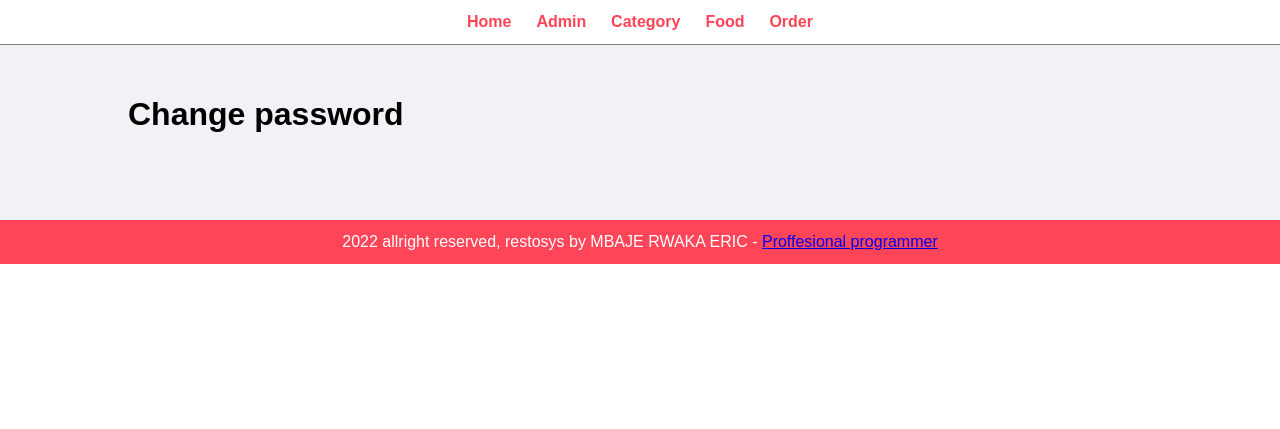
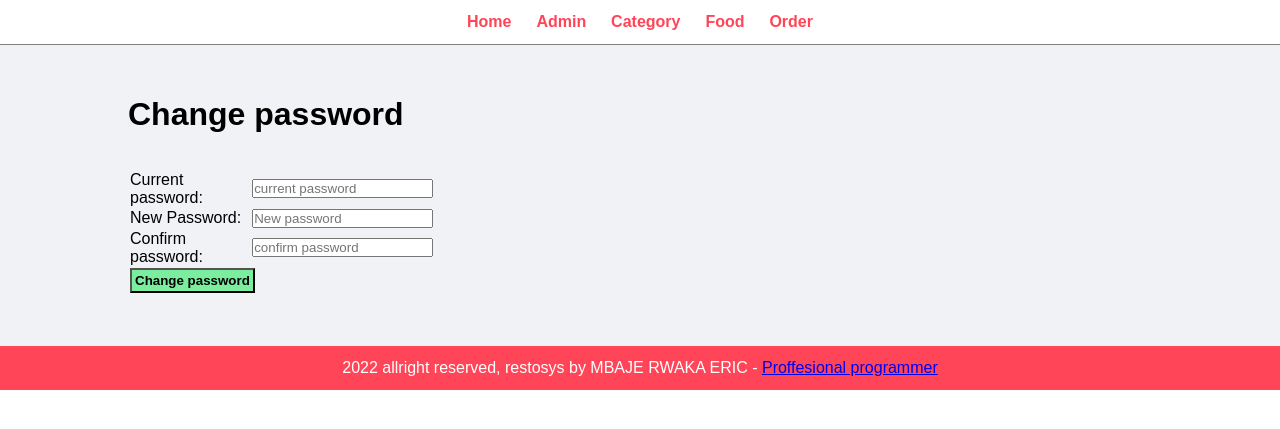
Before and after one commit to MBAJERWAKAERIC/restosys, a PHP site: page /restosys/admin/update-password.php?id=1 in a window 1280 px wide. Shown: the top 429 px of the page. Run offline with PHP 8.4, Linux system fonts and the light colour scheme.

Commit message:
updadte password

```diff
--- a/admin/manage-admin.php
+++ b/admin/manage-admin.php
@@ -24,6 +24,12 @@ if ( isset( $_SESSION[ 'update' ] ) )
  {
     echo $_SESSION[ 'update' ];
     unset( $_SESSION[ 'update' ] );
+}
+
+if ( isset( $_SESSION[ 'user-not-found' ] ) )
+ {
+    echo $_SESSION[ 'user-not-found' ];
+    unset( $_SESSION[ 'user-not-found' ] );
 }
 
 ?>
--- a/admin/update-password.php
+++ b/admin/update-password.php
@@ -6,8 +6,89 @@
         <h1>Change password</h1>
         <br><br>
 
+        <?php
+if ( isset( $_GET[ 'id' ] ) )
+ {
+    $id = $_GET[ 'id' ];
+}
+?>
+
+        <form action='' method='POST'>
+
+            <table class='tbl-30'>
+                <tr>
+                    <td>Current password:</td>
+                    <td>
+                        <input type='password' name='current_password' placeholder='current password'>
+                    </td>
+                </tr>
+
+                <tr>
+                    <td>New Password:</td>
+                    <td>
+                        <input type='password' name='new_password' placeholder='New password'>
+                    </td>
+                </tr>
+
+                <tr>
+                    <td>Confirm password:</td>
+                    <td>
+                        <input type='password' name='confirm_passwor' name='confirm password'
+                            placeholder='confirm password'>
+                    </td>
+                </tr>
+
+                <tr>
+                    <td colspan='2'>
+                        <input type='hidden' name='id' value="<?php echo $id;?>">
+                        <input type='submit' name='submit' value='Change password' class='btn-secondary'>
+                    </td>
+                </tr>
+            </table>
+        </form>
+
     </div>
 </div>
 
+<?php
+// check whether the submit btn is clicked
+if ( isset( $_POST[ 'submit' ] ) )
+ {
+    //echo 'clicked';
+    //1. Get the data from form
+    $id = $_POST[ 'id' ];
+    $current_password = md5( $_POST[ 'current_password' ] );
+    $new_password = md5( $_POST[ 'new_password' ] );
+    $confirm_password = md5( $_POST[ 'confirm_password' ] );
+
+    //2. check whether the user  with the current id and current password existe
+    $sql = "SELECT * FROM tbl_admin WHERE id=$id AND password='$current_password'";
+
+    //execute the querry
+
+    $res = mysqli_query( $conn, $sql );
+
+    if ( $res == TRUE )
+ {
+        // check whether data is AVAILABLA
+        $count = mysqli_num_rows( $res );
+
+        if ( $count == 1 )
+ {
+            //user exist and the paasord can be changed
+            echo 'user found';
+        } else {
+            //user does not exit set msg and redirect
+            $_SESSION[ 'user-not-found' ] = "<div class='error'>user not found.</div>";
+            //reirect user
+            header( 'location:'.SITEURL. 'admin/manage-admin.php' );
+        }
+    }
+    // 3. check whether the new passwoed and confirm password match or not
+
+    //4. change the password if all above is true
+}
+?>
+
 <?php include( 'partials/footer.php' );
 ?>
```
